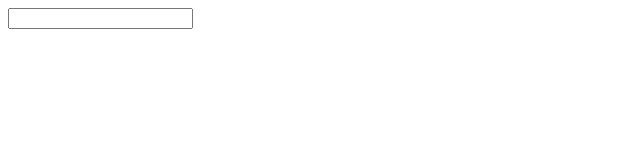
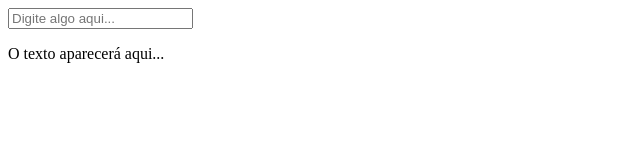
Before and after one commit to gleicekelly13/Exercicios-Javascript, a plain HTML site: page dom(eventos de teclado)/Input dinamico/index.html in a window 1280 px wide. Shown: the whole page, without its empty margins (0-640 px from the left). Drawn offline with Linux system fonts and the light colour scheme; files that its build step writes are made by us from their sources.

Commit message:
Update index.html

```diff
--- a/dom(eventos de teclado)/Input dinamico/index.html
+++ b/dom(eventos de teclado)/Input dinamico/index.html
@@ -4,11 +4,12 @@
     <meta charset="UTF-8">
     <meta name="viewport" content="width=device-width, initial-scale=1.0">
     <title>Input Dinâmico</title>
+    <link rel="stylesheet" href="style.css">
 </head>
 <body>
-    <input type="text" name="texto" id="texto">
+    <input type="text" name="texto" id="texto" placeholder="Digite algo aqui...">
 
-    <p id="paragrafo"></p>
+    <p id="paragrafo">O texto aparecerá aqui...</p>
 
     <script src="script.js"></script>
 </body>
```
